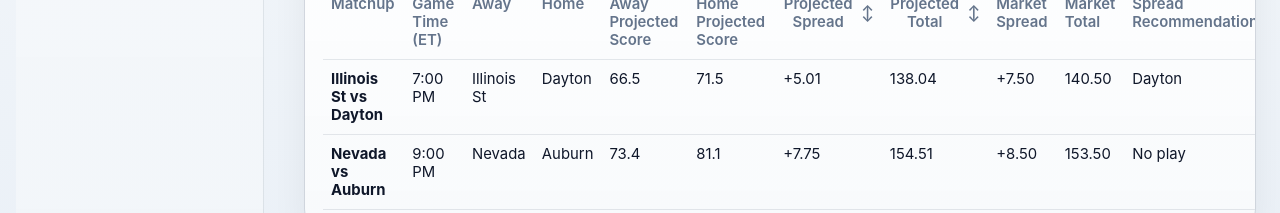
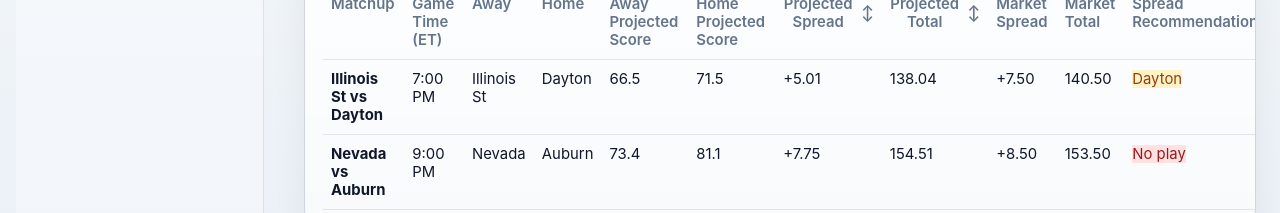
Before and after one commit to kevinheinzelman/action-exporter-view, a Next.js app: page /kenpom in a window 1280 px wide. Shown: the part 495-708 px from the top of the page. Built offline with nearby package versions, Linux system fonts and the light colour scheme.

Commit message:
Use inline styles for KenPom recommendation bubbles

```diff
--- a/app/kenpom/page.tsx
+++ b/app/kenpom/page.tsx
@@ -1,6 +1,7 @@
 'use client';
 
 import { useEffect, useMemo, useState } from 'react';
+import type { CSSProperties } from 'react';
 import { fetchPublicJson, formatNumber, formatSignedNumber } from '../../lib/data';
 
 type KenPomBoardRow = {
@@ -192,13 +193,19 @@
                 <td>{formatNullableSigned(row.spreadMarketAway)}</td>
                 <td>{formatNullableNumber(row.totalMarketLine)}</td>
                 <td>
-                  <span className={`px-2 py-1 rounded-full text-xs font-medium ${getRecommendationBubbleClasses(row.spreadEdge ?? row.spreadRecommendation ?? '')}`}>
+                  <span
+                    className="inline-flex items-center rounded-full px-2 py-1 text-xs font-medium"
+                    style={getRecommendationBubbleStyle(row.spreadEdge ?? row.spreadRecommendation ?? '')}
+                  >
                     {row.spreadRecommendation ?? ''}
                   </span>
                 </td>
                 <td className={getEdgeClassName(row.spreadEdge)}>{formatNullableSigned(row.spreadEdge)}</td>
                 <td>
-                  <span className={`px-2 py-1 rounded-full text-xs font-medium ${getRecommendationBubbleClasses(row.totalEdge ?? row.totalRecommendation ?? '')}`}>
+                  <span
+                    className="inline-flex items-center rounded-full px-2 py-1 text-xs font-medium"
+                    style={getRecommendationBubbleStyle(row.totalEdge ?? row.totalRecommendation ?? '')}
+                  >
                     {row.totalRecommendation ?? ''}
                   </span>
                 </td>
@@ -308,27 +315,45 @@
   return typeof value === 'number' ? formatNumber(value) : '';
 }
 
-function getRecommendationBubbleClasses(value: string | number): string {
+function getRecommendationBubbleStyle(value: string | number): CSSProperties {
   if (value === null || value === undefined) {
-    return 'inline-flex items-center rounded-full px-2 py-1 text-xs font-medium bg-slate-100 text-slate-600';
+    return {
+      backgroundColor: '#f1f5f9',
+      color: '#475569'
+    };
   }
 
   if (typeof value === 'string' && value.trim().toLowerCase() === 'no play') {
-    return 'inline-flex items-center rounded-full px-2 py-1 text-xs font-medium bg-red-100 text-red-800';
+    return {
+      backgroundColor: '#fee2e2',
+      color: '#991b1b'
+    };
   }
 
   const numericValue = typeof value === 'number' ? value : Number(value);
   if (Number.isNaN(numericValue)) {
-    return 'inline-flex items-center rounded-full px-2 py-1 text-xs font-medium bg-slate-100 text-slate-600';
+    return {
+      backgroundColor: '#f1f5f9',
+      color: '#475569'
+    };
   }
 
   if (numericValue < 1) {
-    return 'inline-flex items-center rounded-full px-2 py-1 text-xs font-medium bg-red-100 text-red-800';
+    return {
+      backgroundColor: '#fee2e2',
+      color: '#991b1b'
+    };
   }
   if (numericValue < 4) {
-    return 'inline-flex items-center rounded-full px-2 py-1 text-xs font-medium bg-yellow-100 text-yellow-800';
+    return {
+      backgroundColor: '#fef3c7',
+      color: '#92400e'
+    };
   }
-  return 'inline-flex items-center rounded-full px-2 py-1 text-xs font-medium bg-green-100 text-green-800';
+  return {
+    backgroundColor: '#dcfce7',
+    color: '#166534'
+  };
 }
 
 function getEdgeClassName(edge: number | null): string {
```
